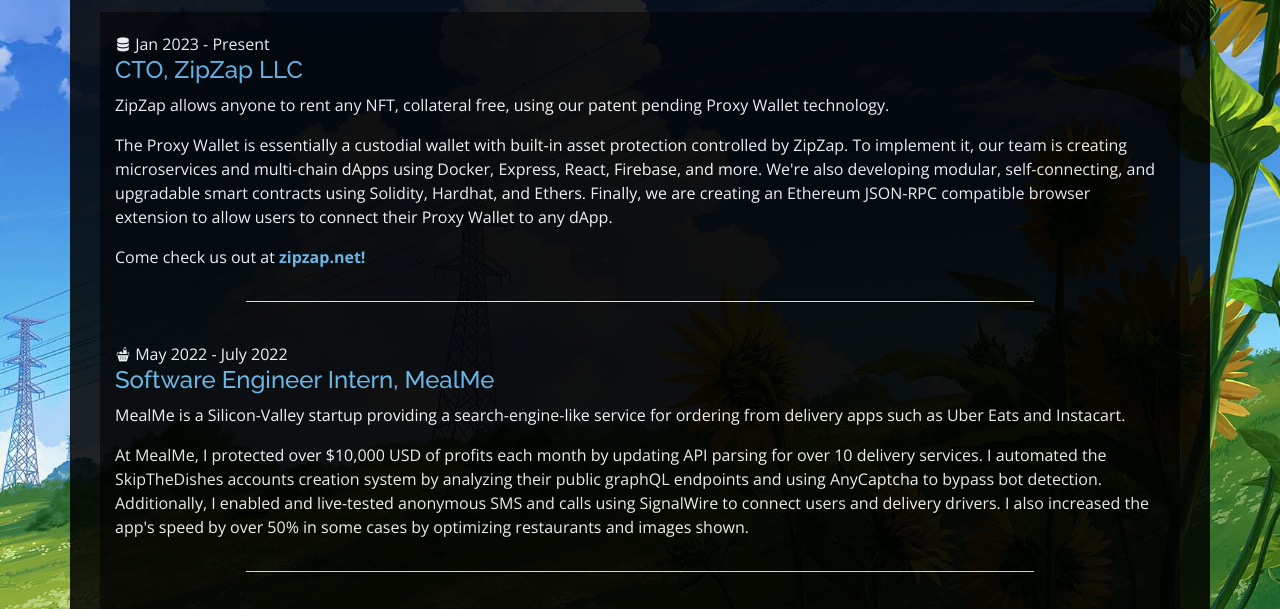
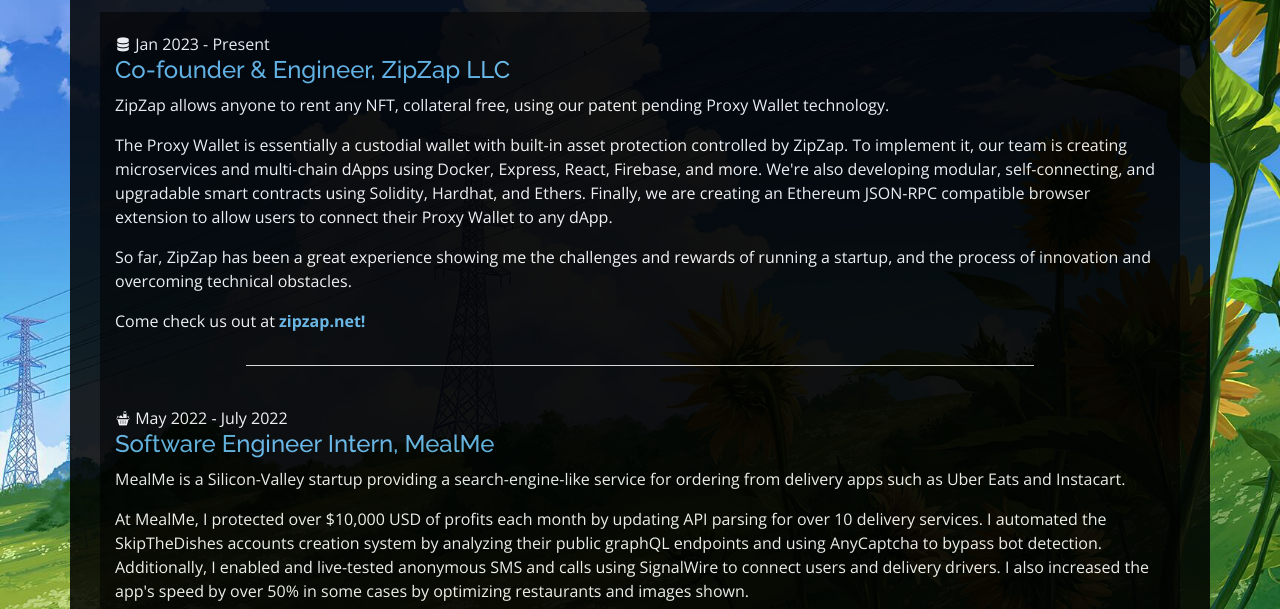
Before and after one commit to gavin2059/portfolio, a plain HTML site: page index.html in a window 1280 px wide. Both pictures are taken after a click on the link "Experience". Shown: the part 191-800 px from the top of the page. Drawn offline with nearby package versions, Linux system fonts and the light colour scheme.

Commit message:
zipzap descrip

```diff
--- a/index.html
+++ b/index.html
@@ -166,7 +166,7 @@
           <div class= "d-flex align-items-stretch">
             <div class="icon-box">
               <div class="icon"><i class="icofont-database"></i><span>&nbspJan 2023 - Present</span></div>
-              <h4>CTO, ZipZap LLC</h4>
+              <h4>Co-founder & Engineer, ZipZap LLC</h4>
               <p>
                 ZipZap allows anyone to rent any NFT, collateral free, using our patent pending Proxy Wallet technology.
               </p>
@@ -176,6 +176,10 @@
                 To implement it, our team is creating microservices and multi-chain dApps using Docker, Express, React, Firebase, and more.
                 We're also developing modular, self-connecting, and upgradable smart contracts using Solidity, Hardhat, and Ethers.
                 Finally, we are creating an Ethereum JSON-RPC compatible browser extension to allow users to connect their Proxy Wallet to any dApp.
+              </p>
+              <p>
+                So far, ZipZap has been a great experience showing me the challenges and rewards of running a startup, and the process of
+                innovation and overcoming technical obstacles.
               </p>
               <p>
                 Come check us out at
```
